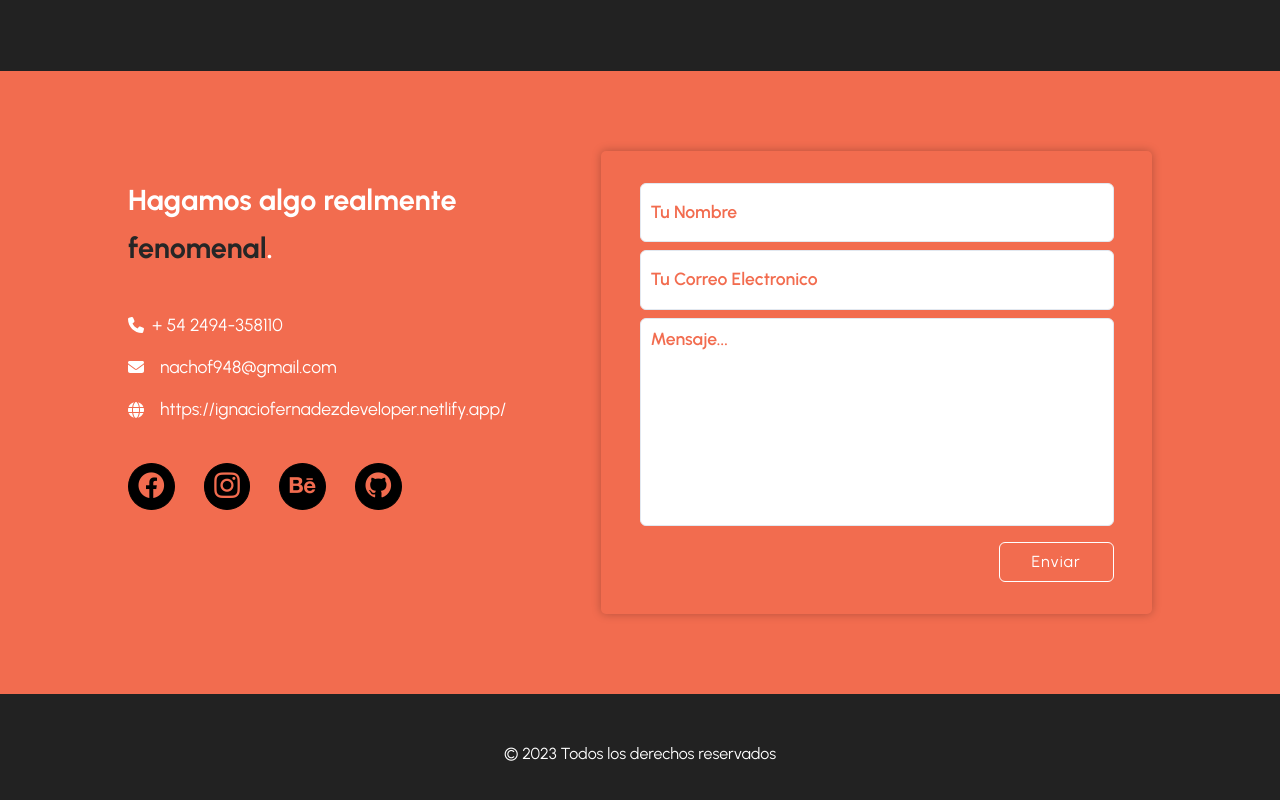
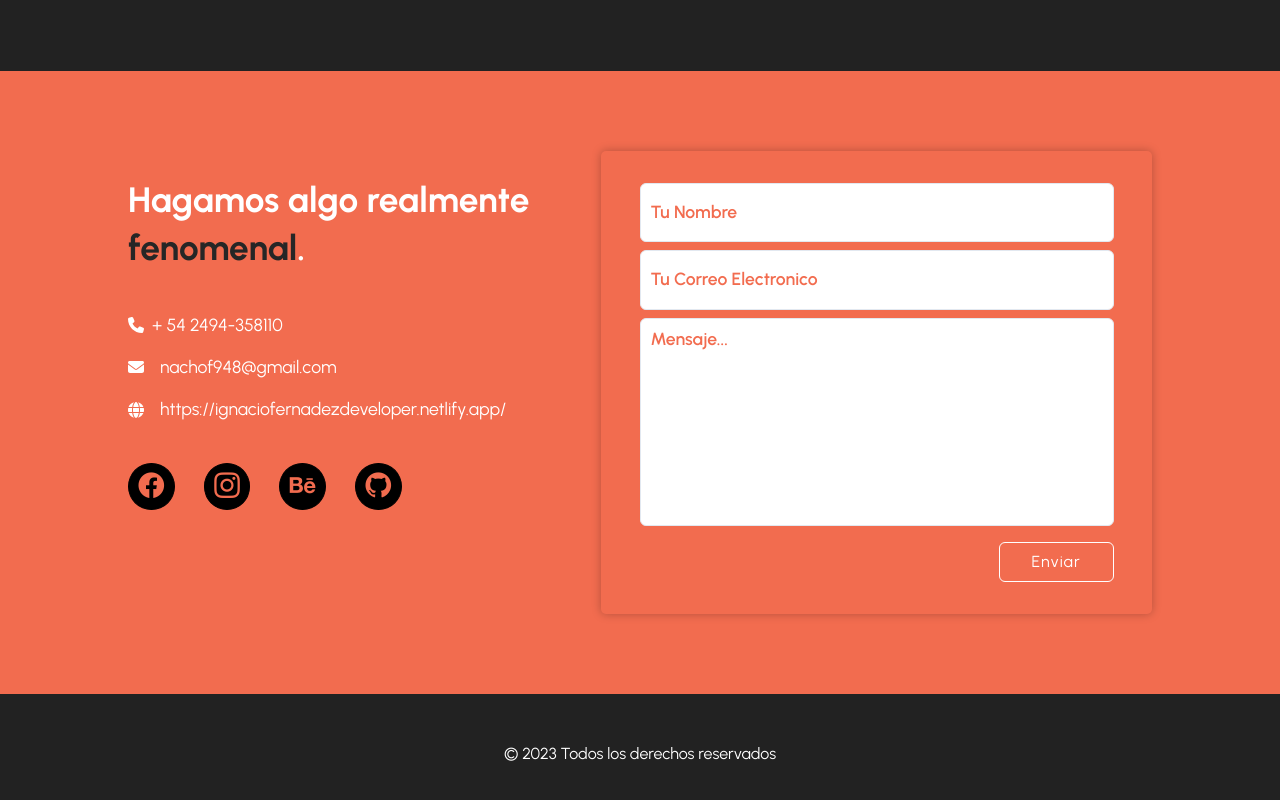
Before and after one commit to nachof948/portfolio-Js-React, a React (Vite) app: page / in a window 1280 px wide. Shown: the part 2805-3605 px from the top of the page. Built offline with nearby package versions, Linux system fonts and the light colour scheme.

Commit message:
Entrega Final

```diff
--- a/src/components/Contacto/Texto-contacto.jsx
+++ b/src/components/Contacto/Texto-contacto.jsx
@@ -25,7 +25,7 @@ const TextoContacto = () => {
                     <Text as={'h2'}
                     color={'white'}
                     fontWeight={700}
-                    fontSize={{xxl:'2.6rem',xl1:'2.4rem', lg:'1.8rem', sm3:'2.5rem', sm1:'1.4rem', sm:'1.4rem'}}
+                    fontSize={{xxl:'2.6rem',xl1:'2.4rem',lg1:'2.2rem', lg:'1.8rem', sm3:'2.5rem', sm1:'1.4rem', sm:'1.4rem'}}
                     width={'95%'}
                     lineHeight={{lg:'48px', md:'45px',sm3:'40px', sm:'30px'}}
                     textAlign={{lg:'start', sm:'center'}}>
--- a/src/estilo.jsx
+++ b/src/estilo.jsx
@@ -8,6 +8,7 @@ const breakpoints = {
   md: '768px',
   md1: '900px',
   lg: '1024px',
+  lg1:'1150px',
   xl: '1280px',
   xl1: '1450px',
   xxl: '1570px'
```
